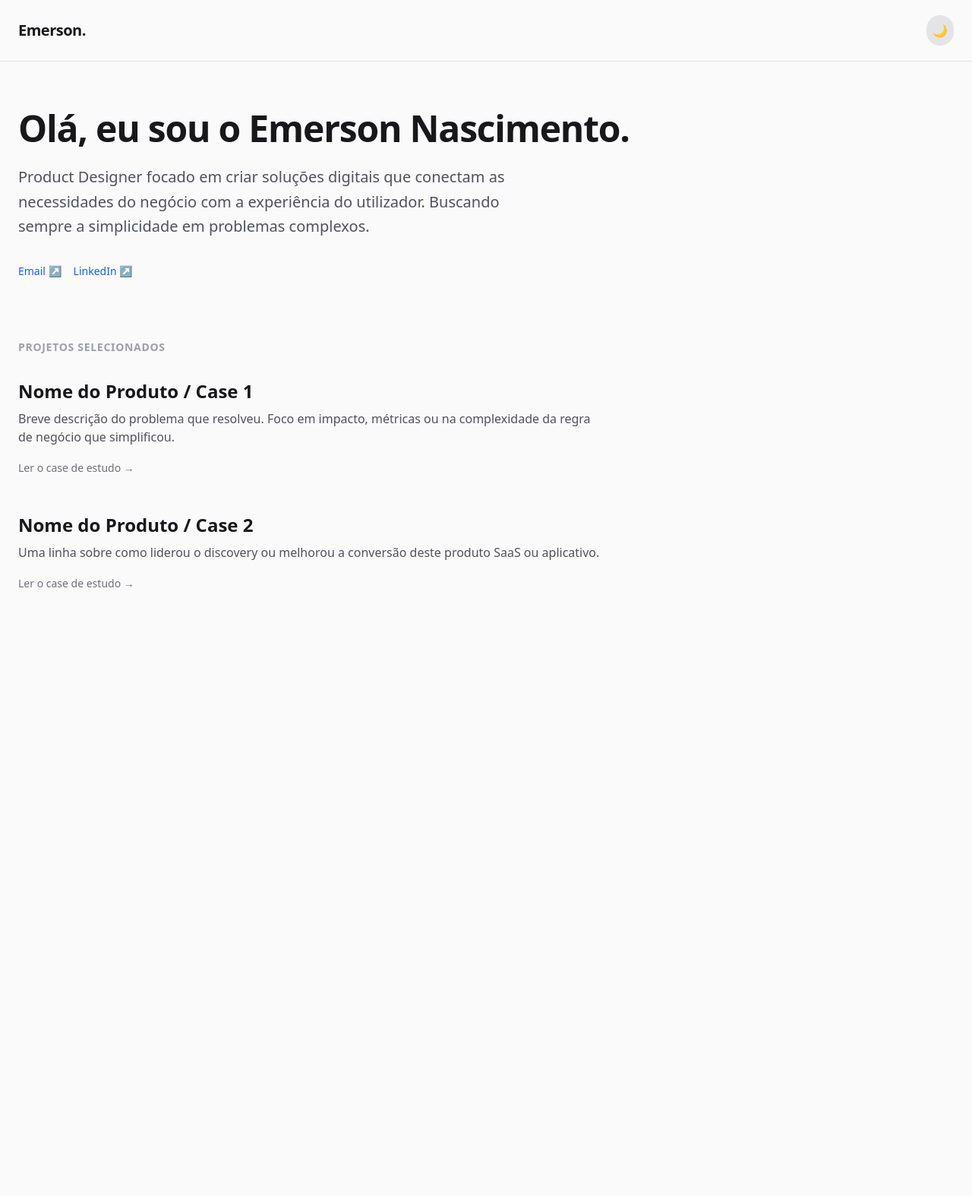
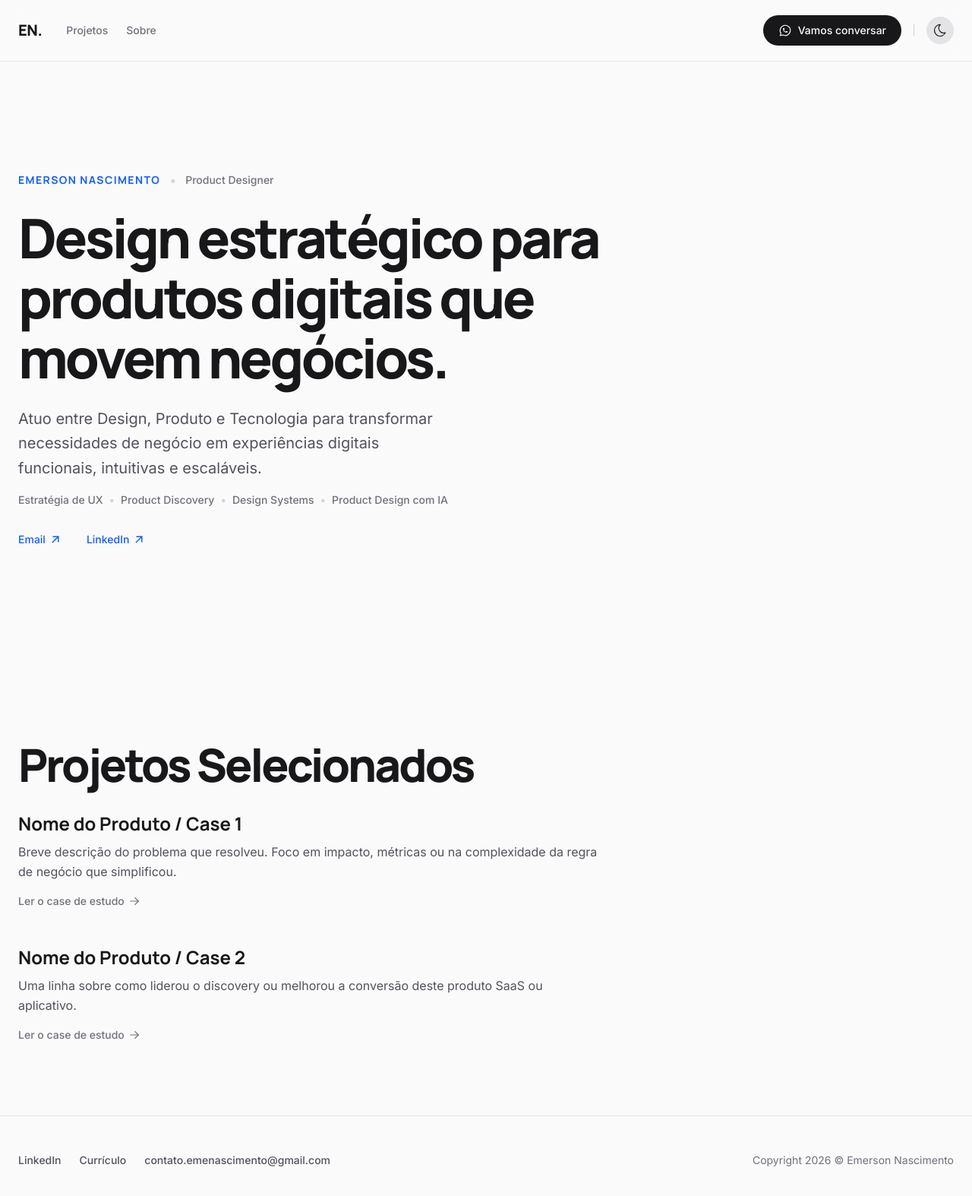
Before and after one commit to emenascimento/emerson-portfolio, a Next.js app: page / in a window 1280 px wide. Shown: the top 1574 px of the page at 76% size. Before the commit the page ends 875 px from the top, so only its background shows below. Built offline with nearby package versions, Linux system fonts and the light colour scheme.

Commit message:
Modificações de interface e implementações de ações no site pessoal de Emerson Nascimento, incluindo a adição de um modal para o currículo, ajustes no layout e melhorias na navegação e acessibilidade.

```diff
--- /dev/null
+++ b/app/components/ResumeModal.tsx
@@ -0,0 +1,66 @@
+"use client";
+
+import { useState } from "react";
+import { IconX, IconDownload } from "@tabler/icons-react";
+
+export function ResumeModal() {
+  const [isOpen, setIsOpen] = useState(false);
+
+  return (
+    <>
+      {/* Botão no Rodapé que abre a Modal */}
+      <button
+        onClick={() => setIsOpen(true)}
+        className="flex items-center gap-1 text-zinc-600 dark:text-zinc-400 hover:text-zinc-900 dark:hover:text-zinc-50 transition-colors bg-transparent border-none cursor-pointer p-0 text-sm font-medium"
+      >
+        Currículo
+      </button>
+
+      {/* Estrutura da Modal */}
+      {isOpen && (
+        <div className="fixed inset-0 z-50 flex items-center justify-center bg-black/60 backdrop-blur-sm p-4 sm:p-6 animate-in fade-in duration-200">
+          <div className="relative w-full max-w-4xl h-[85vh] bg-white dark:bg-zinc-900 rounded-2xl shadow-2xl flex flex-col overflow-hidden border border-zinc-200 dark:border-zinc-800">
+
+            {/* Cabeçalho da Modal */}
+            <div className="flex items-center justify-between px-6 py-4 border-b border-zinc-200 dark:border-zinc-800 bg-zinc-50 dark:bg-zinc-950">
+              <h3 className="font-heading font-bold text-base sm:text-lg text-zinc-900 dark:text-zinc-50">
+                Currículo — Emerson Nascimento
+              </h3>
+
+              <div className="flex items-center gap-3">
+                {/* Botão de Download */}
+                <a
+                  href="/curriculo.pdf"
+                  download="Curriculo-Emerson-Nascimento.pdf"
+                  className="inline-flex items-center gap-2 px-4 py-2 text-xs sm:text-sm font-semibold text-zinc-900 dark:text-zinc-100 bg-zinc-200 dark:bg-zinc-800 hover:bg-zinc-300 dark:hover:bg-zinc-700 rounded-lg transition-colors"
+                >
+                  <IconDownload size={16} />
+                  Baixar PDF
+                </a>
+
+                {/* Botão Fechar (X) */}
+                <button
+                  onClick={() => setIsOpen(false)}
+                  className="p-2 text-zinc-500 hover:text-zinc-900 dark:hover:text-zinc-50 bg-zinc-100 dark:bg-zinc-800 hover:bg-zinc-200 dark:hover:bg-zinc-700 rounded-full transition-colors"
+                  aria-label="Fechar modal"
+                >
+                  <IconX size={18} />
+                </button>
+              </div>
+            </div>
+
+            {/* Corpo com o Visualizador de PDF */}
+            <div className="flex-1 w-full bg-zinc-100 dark:bg-zinc-950 p-2 sm:p-4 overflow-hidden">
+              <iframe
+                src="/curriculo.pdf"
+                className="w-full h-full rounded-lg border border-zinc-300 dark:border-zinc-800 bg-white"
+                title="Currículo Emerson Nascimento"
+              />
+            </div>
+
+          </div>
+        </div>
+      )}
+    </>
+  );
+}
--- a/app/components/ThemeToggle.tsx
+++ b/app/components/ThemeToggle.tsx
@@ -2,22 +2,23 @@
 
 import { useTheme } from "next-themes";
 import { useEffect, useState } from "react";
+import { IconSun, IconMoon, IconBrandWhatsapp } from "@tabler/icons-react"; // Importando do Tabler
 
 export function ThemeToggle() {
   const { theme, setTheme } = useTheme();
   const [mounted, setMounted] = useState(false);
 
-  // Evita erros de hidratação no Next.js
   useEffect(() => setMounted(true), []);
   if (!mounted) return <div className="w-9 h-9" />;
 
   return (
     <button
       onClick={() => setTheme(theme === "dark" ? "light" : "dark")}
-      className="p-2 rounded-full bg-zinc-200 dark:bg-zinc-800 text-zinc-800 dark:text-zinc-200 hover:bg-zinc-300 dark:hover:bg-zinc-700 transition-colors"
+      className="p-2 rounded-full bg-zinc-200 dark:bg-zinc-800 text-zinc-800 dark:text-zinc-200 hover:bg-zinc-300 dark:hover:bg-zinc-700 transition-colors flex items-center justify-center"
       aria-label="Alternar tema"
     >
-      {theme === "dark" ? "☀️" : "🌙"}
+      {/* Usando os ícones do Tabler */}
+      {theme === "dark" ? <IconSun size={20} stroke={1.5} /> : <IconMoon size={20} stroke={1.5} />}
     </button>
   );
 }
--- a/app/globals.css
+++ b/app/globals.css
@@ -1,2 +1,13 @@
 @import "tailwindcss";
 @custom-variant dark (&:where(.dark, .dark *));
+
+/* Adicione esta regra para habilitar a rolagem suave em todo o site */
+html {
+  scroll-behavior: smooth;
+}
+
+@theme inline {
+
+  --font-sans: var(--font-inter);
+  --font-heading: var(--font-manrope);
+}
--- a/app/layout.tsx
+++ b/app/layout.tsx
@@ -1,6 +1,11 @@
 import type { Metadata } from "next";
+import { Inter, Manrope } from "next/font/google";
 import "./globals.css";
 import { ThemeProvider } from "./components/ThemeProvider";
+
+// 1. Configurar as duas fontes com as suas respetivas variáveis
+const inter = Inter({ subsets: ["latin"], variable: "--font-inter" });
+const manrope = Manrope({ subsets: ["latin"], variable: "--font-manrope" });
 
 export const metadata: Metadata = {
   title: "Emerson Nascimento | Product Designer",
@@ -14,12 +19,11 @@ export default function RootLayout({
 }>) {
   return (
     <html lang="pt-BR" suppressHydrationWarning>
-      {/* Adicionámos as cores para o dark mode (dark:bg-zinc-950 dark:text-zinc-50) */}
-      <body className="bg-zinc-50 text-zinc-900 dark:bg-zinc-950 dark:text-zinc-50 antialiased selection:bg-blue-200 dark:selection:bg-blue-900">
+      {/* 2. Injetar as duas variáveis e definir a fonte padrão (font-sans) no body */}
+      <body className={`${inter.variable} ${manrope.variable} font-sans bg-zinc-50 text-zinc-900 dark:bg-zinc-950 dark:text-zinc-50 antialiased selection:bg-blue-200 dark:selection:bg-blue-900`}>
         <ThemeProvider
           attribute="class"
-          defaultTheme="system"
-          enableSystem
+          defaultTheme="light"
           disableTransitionOnChange
         >
           {children}
--- a/app/page.tsx
+++ b/app/page.tsx
@@ -1,74 +1,128 @@
 import Link from 'next/link';
 import { ThemeToggle } from './components/ThemeToggle';
+import { ResumeModal } from './components/ResumeModal';
+import { IconArrowUpRight, IconArrowRight, IconBrandWhatsapp } from '@tabler/icons-react';
 
 export default function Home() {
   return (
     <div className="font-sans">
 
-      {/* Navegação no topo (Navbar) */}
-      <nav className="w-full border-b border-zinc-200 dark:border-zinc-800">
+      {/* Navegação no topo (Navbar com efeito de vidro fosco) */}
+      <nav className="w-full border-b border-zinc-200/80 dark:border-zinc-800/80 bg-zinc-50/80 dark:bg-zinc-950/80 backdrop-blur-md sticky top-0 z-50">
         <div className="max-w-7xl mx-auto px-6 py-5 flex justify-between items-center">
-          <span className="font-bold text-xl tracking-tight text-zinc-900 dark:text-zinc-50">
-            Emerson.
-          </span>
-          <ThemeToggle />
+
+          <div className="flex items-center gap-8">
+            <Link href="/" className="font-heading font-extrabold text-xl tracking-tight text-zinc-900 dark:text-zinc-50">
+              EN.
+            </Link>
+
+            <div className="hidden sm:flex items-center gap-6 text-sm font-medium text-zinc-500 dark:text-zinc-400">
+              <Link href="#projetos" className="hover:text-zinc-900 dark:hover:text-zinc-50 transition-colors">
+                Projetos
+              </Link>
+              <Link href="#sobre" className="hover:text-zinc-900 dark:hover:text-zinc-50 transition-colors">
+                Sobre
+              </Link>
+            </div>
+          </div>
+
+          <div className="flex items-center gap-4">
+            <Link
+              href="https://wa.me/5511977089503"
+              target="_blank"
+              className="hidden sm:inline-flex items-center justify-center gap-2 px-5 py-2.5 text-sm font-medium text-zinc-50 bg-zinc-900 hover:bg-zinc-800 rounded-full dark:bg-zinc-50 dark:text-zinc-900 dark:hover:bg-zinc-200 transition-all"
+            >
+              <IconBrandWhatsapp size={18} stroke={1.5} />
+              Vamos conversar
+            </Link>
+
+            <div className="w-px h-4 bg-zinc-300 dark:bg-zinc-700 hidden sm:block"></div>
+
+            <ThemeToggle />
+          </div>
+
         </div>
       </nav>
 
-      {/* Conteúdo Principal - Alterámos de max-w-3xl para max-w-5xl para alinhar com o menu */}
-      <main className="max-w-7xl mx-auto px-6 pt-12 sm:pt-16 pb-24">
+      {/* Conteúdo Principal */}
+      <main className="max-w-7xl mx-auto px-6 pt-20 sm:pt-36 pb-24">
 
-        {/* Secção de Introdução */}
-        <header className="mb-20">
-          <h1 className="text-4xl sm:text-5xl font-bold tracking-tight mb-6">
-            Olá, eu sou o Emerson Nascimento.
+        {/* Secção de Introdução (Hero) */}
+        <header className="mb-64" id="sobre">
+
+          <div className="mb-6 flex items-center gap-3">
+            <span className="font-heading text-sm font-bold text-blue-600 dark:text-blue-500 uppercase tracking-widest">
+              Emerson Nascimento
+            </span>
+            <span className="text-zinc-300 dark:text-zinc-700">•</span>
+            <span className="text-sm font-medium text-zinc-500 dark:text-zinc-400">
+              Product Designer
+            </span>
+          </div>
+
+          <h1 className="max-w-3xl font-heading text-4xl sm:text-5xl md:text-7xl font-extrabold tracking-tighter mb-6 leading-[1.1]">
+            Design estratégico para produtos digitais que movem negócios.
           </h1>
-          {/* O max-w-2xl aqui garante que a linha de texto não fique demasiado comprida, o que dificultaria a leitura */}
-          <p className="text-lg sm:text-xl text-zinc-600 dark:text-zinc-400 leading-relaxed max-w-2xl">
-            Product Designer focado em criar soluções digitais que conectam as necessidades do negócio com a experiência do utilizador. Buscando sempre a simplicidade em problemas complexos.
+
+          <p className="max-w-xl text-lg sm:text-xl text-zinc-600 dark:text-zinc-400 leading-relaxed mb-4">
+            Atuo entre Design, Produto e Tecnologia para transformar necessidades de negócio em experiências digitais funcionais, intuitivas e escaláveis.
           </p>
 
-          <div className="mt-8 flex gap-4">
-            <Link href="mailto:seuemail@exemplo.com" className="text-sm font-medium text-blue-600 dark:text-blue-400 hover:underline transition-colors">
-              Email ↗
+          <div className="flex flex-wrap items-center gap-2 text-sm font-medium text-zinc-500 dark:text-zinc-400 mt-4 mb-8">
+            <span>Estratégia de UX</span>
+            <span className="text-zinc-300 dark:text-zinc-700">•</span>
+            <span>Product Discovery</span>
+            <span className="text-zinc-300 dark:text-zinc-700">•</span>
+            <span>Design Systems</span>
+            <span className="text-zinc-300 dark:text-zinc-700">•</span>
+            <span>Product Design com IA</span>
+          </div>
+
+          <div className="flex gap-8">
+            <Link href="mailto:contato.emenascimento@gmail.com" className="flex items-center gap-1 text-sm font-medium text-blue-600 dark:text-blue-400 hover:underline transition-colors">
+              Email <IconArrowUpRight size={18} stroke={2} />
             </Link>
-            <Link href="https://linkedin.com/in/seu-linkedin" className="text-sm font-medium text-blue-600 dark:text-blue-400 hover:underline transition-colors" target="_blank">
-              LinkedIn ↗
+            <Link href="https://linkedin.com/in/emenascimento" className="flex items-center gap-1 text-sm font-medium text-blue-600 dark:text-blue-400 hover:underline transition-colors" target="_blank">
+              LinkedIn <IconArrowUpRight size={18} stroke={2} />
             </Link>
           </div>
         </header>
 
-        {/* Secção de Projetos */}
-        <section>
-          <h2 className="text-sm font-semibold text-zinc-400 dark:text-zinc-500 uppercase tracking-wider mb-8">
+        {/* Seção de Projetos */}
+        <section id="projetos" className="scroll-mt-24">
+
+          {/* Título com a mesma força e peso visual do Hero */}
+          <h2 className="font-heading text-2xl sm:text-6xl font-extrabold tracking-tighter text-zinc-900 dark:text-zinc-50 mb-8">
             Projetos Selecionados
           </h2>
 
           <div className="flex flex-col gap-12">
 
-            {/* Projeto 1 */}
             <article className="group cursor-pointer max-w-3xl">
               <Link href="/projeto-1">
-                <h3 className="text-2xl font-semibold mb-2 group-hover:text-blue-600 dark:group-hover:text-blue-400 transition-colors">
+                <h3 className="font-heading text-xl sm:text-2xl font-bold mb-2 group-hover:text-blue-600 dark:group-hover:text-blue-400 transition-colors">
                   Nome do Produto / Case 1
                 </h3>
-                <p className="text-zinc-600 dark:text-zinc-400 mb-4">
+                <p className="text-zinc-600 dark:text-zinc-400 mb-4 leading-relaxed">
                   Breve descrição do problema que resolveu. Foco em impacto, métricas ou na complexidade da regra de negócio que simplificou.
                 </p>
-                <span className="text-sm text-zinc-500 dark:text-zinc-400 font-medium group-hover:underline">Ler o case de estudo →</span>
+                <span className="flex items-center gap-1 text-sm text-zinc-500 dark:text-zinc-400 font-medium group-hover:text-blue-600 dark:group-hover:text-blue-400 transition-colors">
+                  Ler o case de estudo <IconArrowRight size={18} stroke={1.5} className="transition-transform group-hover:translate-x-1" />
+                </span>
               </Link>
             </article>
 
-            {/* Projeto 2 */}
             <article className="group cursor-pointer max-w-3xl">
               <Link href="/projeto-2">
-                <h3 className="text-2xl font-semibold mb-2 group-hover:text-blue-600 dark:group-hover:text-blue-400 transition-colors">
+                <h3 className="font-heading text-xl sm:text-2xl font-bold mb-2 group-hover:text-blue-600 dark:group-hover:text-blue-400 transition-colors">
                   Nome do Produto / Case 2
                 </h3>
-                <p className="text-zinc-600 dark:text-zinc-400 mb-4">
+                <p className="text-zinc-600 dark:text-zinc-400 mb-4 leading-relaxed">
                   Uma linha sobre como liderou o discovery ou melhorou a conversão deste produto SaaS ou aplicativo.
                 </p>
-                <span className="text-sm text-zinc-500 dark:text-zinc-400 font-medium group-hover:underline">Ler o case de estudo →</span>
+                <span className="flex items-center gap-1 text-sm text-zinc-500 dark:text-zinc-400 font-medium group-hover:text-blue-600 dark:group-hover:text-blue-400 transition-colors">
+                  Ler o case de estudo <IconArrowRight size={18} stroke={1.5} className="transition-transform group-hover:translate-x-1" />
+                </span>
               </Link>
             </article>
 
@@ -76,6 +130,39 @@ export default function Home() {
         </section>
       </main>
 
+      {/* Rodapé do Site */}
+      <footer className="w-full border-t border-zinc-200 dark:border-zinc-800 bg-zinc-50 dark:bg-zinc-950 py-12">
+        <div className="max-w-7xl mx-auto px-6 flex flex-col sm:flex-row justify-between items-start sm:items-center gap-6">
+
+          {/* Links do Rodapé */}
+          <div className="flex flex-wrap items-center gap-6 text-sm font-medium">
+            <Link
+              href="https://linkedin.com/in/emenascimento"
+              target="_blank"
+              className="flex items-center gap-1 text-zinc-600 dark:text-zinc-400 hover:text-zinc-900 dark:hover:text-zinc-50 transition-colors"
+            >
+              LinkedIn
+            </Link>
+
+            {/* Modal de Currículo integrada */}
+            <ResumeModal />
+
+            <Link
+              href="mailto:contato.emenascimento@gmail.com"
+              className="flex items-center gap-1 text-zinc-600 dark:text-zinc-400 hover:text-zinc-900 dark:hover:text-zinc-50 transition-colors"
+            >
+              contato.emenascimento@gmail.com
+            </Link>
+          </div>
+
+          {/* Copyright */}
+          <p className="text-sm text-zinc-500 dark:text-zinc-500">
+            Copyright 2026 © Emerson Nascimento
+          </p>
+
+        </div>
+      </footer>
+
     </div>
   );
 }
--- a/package.json
+++ b/package.json
@@ -9,6 +9,7 @@
     "lint": "eslint"
   },
   "dependencies": {
+    "@tabler/icons-react": "^3.48.0",
     "next": "16.3.8",
     "next-themes": "^0.4.6",
     "react": "19.2.8",
```
Also changed, not shown: 2 other files (tests, documents, lock files or other folders).
